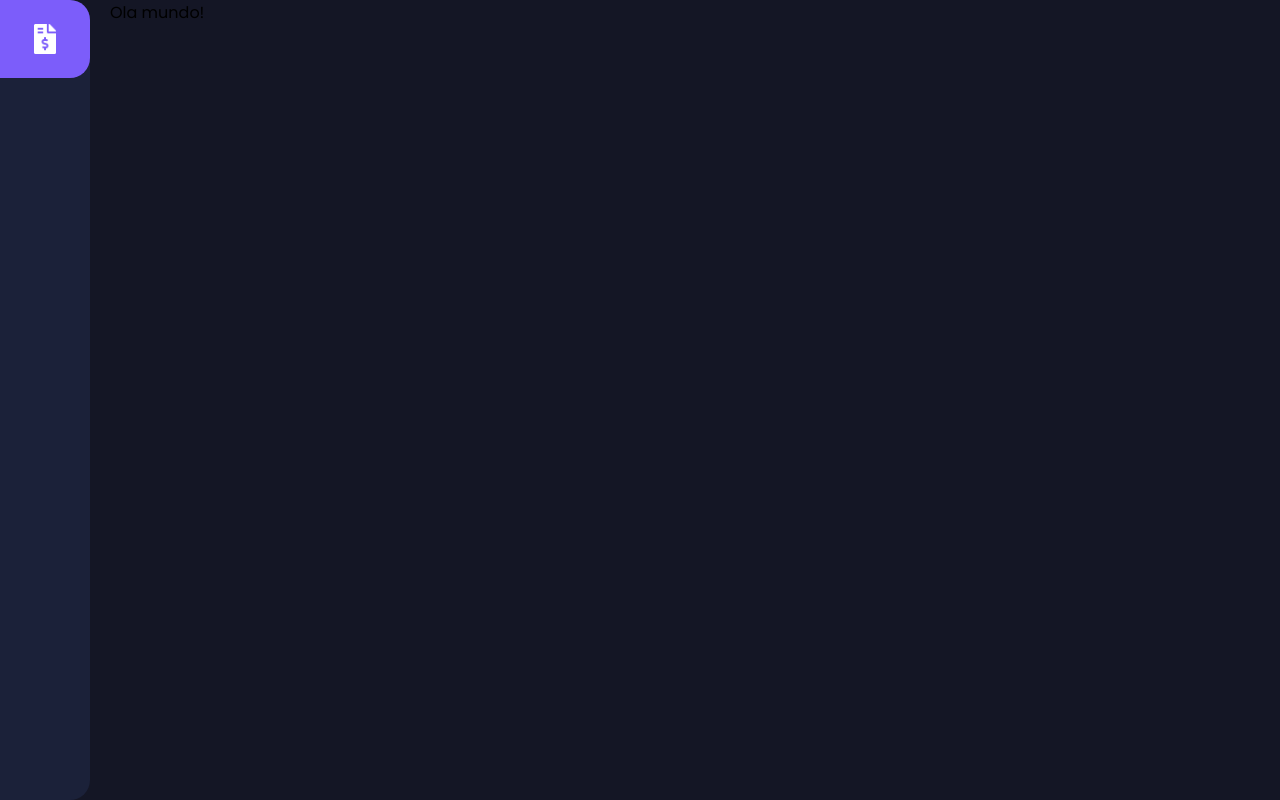
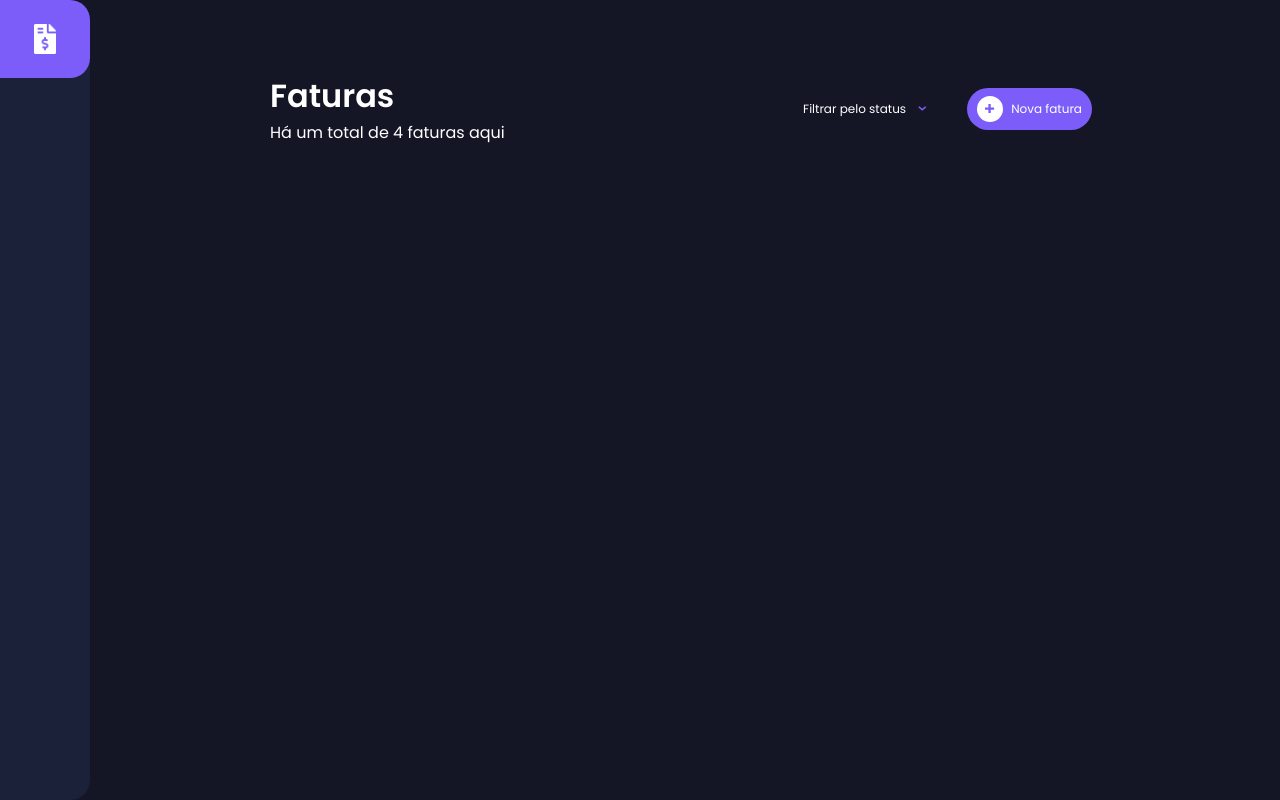
Before and after one commit to SamillyNunes/invoice-app, a Vue app: page /#/ in a window 1280 px wide. Built offline with nearby package versions, Linux system fonts and the light colour scheme.

Commit message:
feat: CustomHeader component created

```diff
--- /dev/null
+++ b/src/components/CustomHeader.vue
@@ -0,0 +1,126 @@
+<template>
+  <div class="header flex">
+    <div class="left flex flex-column">
+      <h1>Faturas</h1>
+      <span>Há um total de 4 faturas aqui</span>
+    </div>
+    <div class="right flex">
+      <div class="filter flex" @click="toggleFilterMenu">
+        <span>Filtrar pelo status</span>
+        <img
+          src="../assets/icon-arrow-down.svg"
+          alt="Ícone de seta para baixo"
+        />
+        <ul v-show="filterMenu" class="filter-menu">
+          <li>Rascunho</li>
+          <li>Pendente</li>
+          <li>Pago</li>
+          <li>Limpar filtro</li>
+        </ul>
+      </div>
+      <div class="button flex" @click="newInvoice">
+        <div class="inner-button flex">
+          <img src="../assets/icon-plus.svg" alt="Ícone de adicionar" />
+        </div>
+        <span>Nova fatura</span>
+      </div>
+    </div>
+  </div>
+</template>
+
+<script lang="ts">
+import { defineComponent } from "vue";
+
+export default defineComponent({
+  name: "CustomHeader",
+
+  data() {
+    return {
+      filterMenu: false,
+    };
+  },
+  methods: {
+    toggleFilterMenu() {
+      this.filterMenu = !this.filterMenu;
+    },
+  },
+});
+</script>
+
+<style lang="scss" scoped>
+.header {
+  margin-bottom: 65px;
+
+  .left,
+  .right {
+    flex: 1;
+  }
+
+  .right {
+    justify-content: flex-end;
+    align-items: center;
+
+    .button,
+    .filter {
+      align-items: center;
+
+      span {
+        font-size: 12px;
+      }
+    }
+
+    .filter {
+      cursor: pointer;
+      position: relative;
+      margin-right: 40px;
+
+      img {
+        margin-left: 12px;
+        width: 9px;
+        height: 5px;
+      }
+
+      .filter-menu {
+        width: 120px;
+        position: absolute;
+        top: 25px;
+        list-style: none;
+        background-color: #1e2139;
+        box-shadow: 0 4px 6px -1px rgba(0, 0, 0, 0.1),
+          0 2px 4px -1px rgba(0, 0, 0, 0.6);
+
+        li {
+          cursor: pointer;
+          font-size: 12px;
+          padding: 10px 12px;
+
+          &:hover {
+            color: #1e2139;
+            background-color: #fff;
+          }
+        }
+      }
+    }
+
+    .button {
+      padding: 8px 10px;
+      background-color: #7c5dfa;
+      border-radius: 40px;
+
+      .inner-button {
+        margin-right: 8px;
+        border-radius: 50%;
+        padding: 8px;
+        align-items: center;
+        justify-content: center;
+        background-color: #fff;
+
+        img {
+          width: 10px;
+          height: 10px;
+        }
+      }
+    }
+  }
+}
+</style>
--- a/src/views/HomeView.vue
+++ b/src/views/HomeView.vue
@@ -1,12 +1,22 @@
 <template>
-  <div class="home">Ola mundo!</div>
+  <div class="home container">
+    <!-- Header -->
+    <CustomHeader/>
+  </div>
 </template>
 
 <script lang="ts">
+import CustomHeader from "@/components/CustomHeader.vue";
 import { defineComponent } from "vue";
 
 export default defineComponent({
   name: "HomeView",
-  components: {},
+  components: { CustomHeader },
 });
 </script>
+
+<style lang="scss" scoped>
+.home {
+  color: #fff;
+}
+</style>
```
